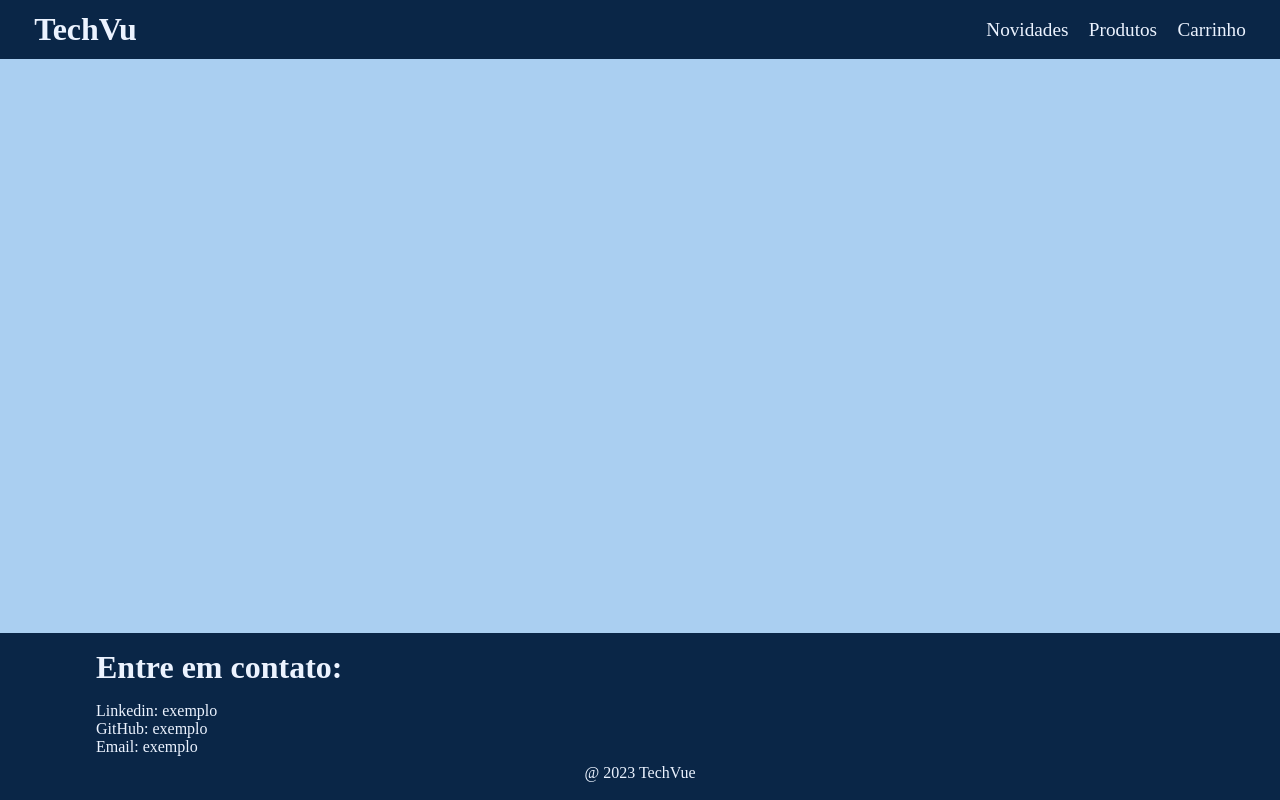
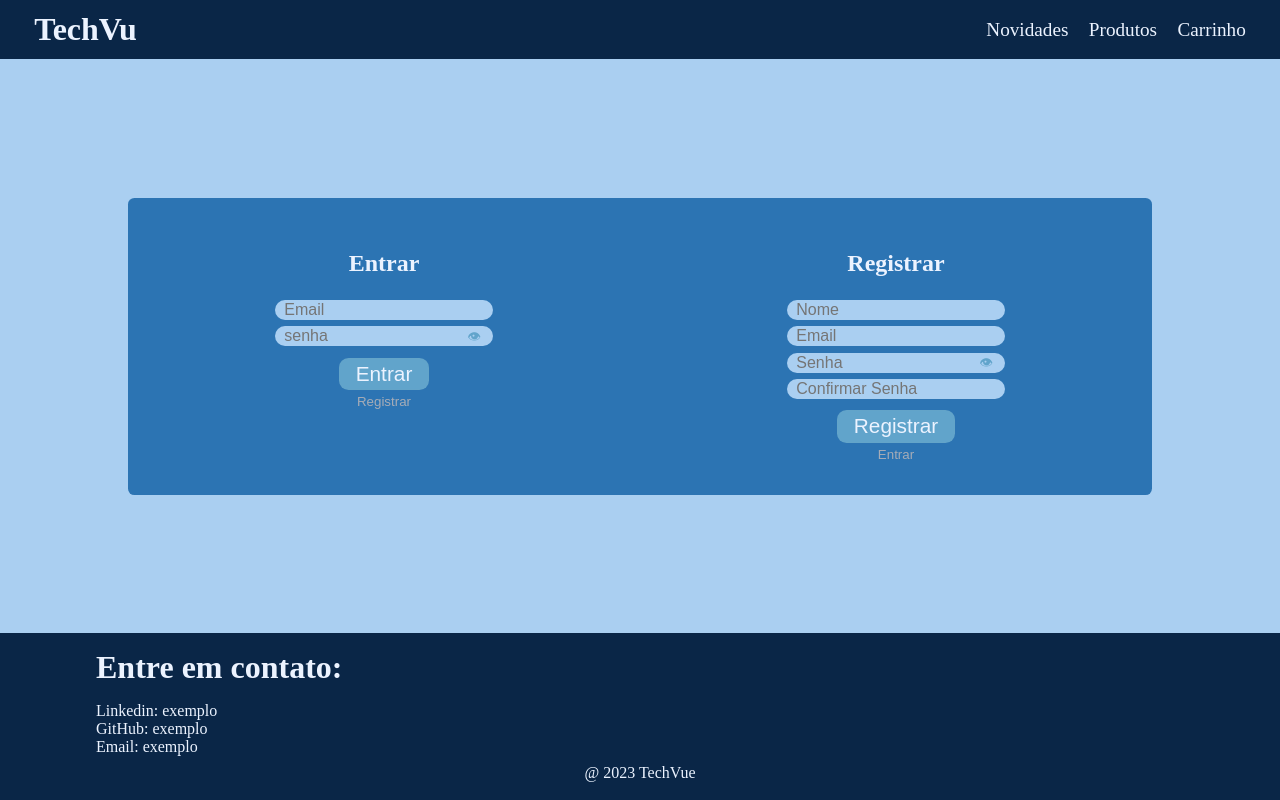
Before and after one commit to pedromallves/TechVue, a Vue app: page /login in a window 1280 px wide. Built offline with nearby package versions, Linux system fonts and the light colour scheme.

Commit message:
login page creation and 404 redirect

```diff
--- /dev/null
+++ b/src/assets/styles/login-view.scss
@@ -0,0 +1,55 @@
+@use "variables" as *;
+@use "models" as *;
+
+.container{
+    background: $element-bgd;
+    display: flex;
+    padding: 2rem 0;
+    border-radius: 0.4rem;
+    .f-section{
+        width: 40vw;
+        text-align: center;
+        .form{
+            display: flex;
+            flex-direction: column;
+            align-items: center;
+            h1{
+                margin: 0 0 0.5rem;
+            }
+            input{
+                margin: 0.2rem 0;
+                padding-left: 0.6rem;
+                background: $pri-bgd;
+                border: 0;
+                border-radius: 1rem;
+                font-size: 1rem;
+                &:focus{
+                    outline: none;
+                    box-shadow: 0 0 1px 1px $btn-bgd-hover;
+                }
+            }
+            .psw{
+                position: relative;
+                .show-icon{
+                    position: absolute;
+                    right: 0.4rem;
+                    top: 0.15rem;
+                    background: none;
+                    border: 0;
+                    color: $btn-bgd;
+                    cursor: pointer;
+                }
+            }
+            .btn{
+                margin-top: 0.5rem;
+            }
+            .change{
+                background: none;
+                border: none;
+                cursor: pointer;
+                color: $darkened-color;
+                margin-top: 0.2rem;
+            }
+        }
+    }
+}
--- a/src/assets/styles/models.scss
+++ b/src/assets/styles/models.scss
@@ -8,6 +8,12 @@
     display: flex;
     justify-content: space-between;
     align-items: baseline;
+}
+
+.center{
+    display: flex;
+    align-items: center;
+    justify-content: center;
 }
 
 .btn{
--- a/src/assets/styles/products-view.scss
+++ b/src/assets/styles/products-view.scss
@@ -1,3 +1,6 @@
+@use "variables" as *;
+@use "models" as *;
+
 .products{
     margin: 2rem;
     padding: 0;
--- a/src/router/index.js
+++ b/src/router/index.js
@@ -8,6 +8,16 @@ const router = createRouter({
       path: "/",
       name: "home",
       component: HomeView,
+    },
+    // {
+    //   path: "/profile",
+    //   name: "profile",
+    //   component: () => import("../views/ProfileView.vue"),
+    // },
+    {
+      path: "/login",
+      name: "login",
+      component: () => import("../views/LoginView.vue"),
     },
     {
       path: "/products",
@@ -24,16 +34,25 @@ const router = createRouter({
       name: "cart",
       component: () => import("../views/CartView.vue"),
     },
-    // {
-    //   path: "/profile",
-    //   name: "profile",
-    //   component: () => import("../views/ProfileView.vue"),
-    // },
     {
       path: "/news",
       name: "news",
       component: () => import("../views/NewsView.vue"),
     },
+    // {
+    //   path: "/news/:id",
+    //   name: "newsletter",
+    //   component: () => import("../views/NewsletterView.vue"),
+    // },
+    {
+      path: "/404",
+      name: "not-found",
+      component: () => import("../views/NotFoundView.vue"),
+    },
+    {
+      path: "/:pathMatch(.*)*",
+      redirect: "/404",
+    },
   ],
 });
 
--- /dev/null
+++ b/src/views/LoginView.vue
@@ -0,0 +1,74 @@
+<template>
+  <main class="center">
+    <section class="container">
+      <div class="f-section">
+        <h1>Entrar</h1>
+        <form class="form">
+          <input
+            type="email"
+            id="email"
+            name="email"
+            placeholder="Email"
+            required
+          />
+          <div class="psw">
+            <input
+              type="password"
+              id="password"
+              name="Password"
+              placeholder="senha"
+              required
+            />
+            <button type="button" class="show-icon">&#128065;</button>
+          </div>
+          <button type="submit" class="btn">Entrar</button>
+          <button class="change" type="button">Registrar</button>
+        </form>
+      </div>
+      <div class="f-section">
+        <h1>Registrar</h1>
+        <form class="form">
+          <input
+            type="text"
+            id="name"
+            name="name"
+            placeholder="Nome"
+            required
+          />
+          <input
+            type="email"
+            id="email"
+            name="email"
+            placeholder="Email"
+            required
+          />
+          <div class="psw">
+            <input
+              type="password"
+              id="password"
+              name="password"
+              placeholder="Senha"
+              required
+            />
+            <button type="button" class="show-icon">&#128065;</button>
+          </div>
+          <input
+            type="password"
+            id="confirmPassword"
+            name="confirmPassword"
+            placeholder="Confirmar Senha"
+            required
+          />
+          <button type="submit" class="btn">Registrar</button>
+          <button class="change" type="button">Entrar</button>
+        </form>
+      </div>
+    </section>
+  </main>
+</template>
+
+<script setup></script>
+
+<style lang="scss" scoped>
+@use "../assets/styles/login-view.scss";
+</style>
--- /dev/null
+++ b/src/views/NotFoundView.vue
@@ -0,0 +1,9 @@
+<template>
+  <div>
+    <h1>Not Found</h1>
+  </div>
+</template>
+
+<script setup></script>
+
+<style lang="scss" scoped></style>
```
